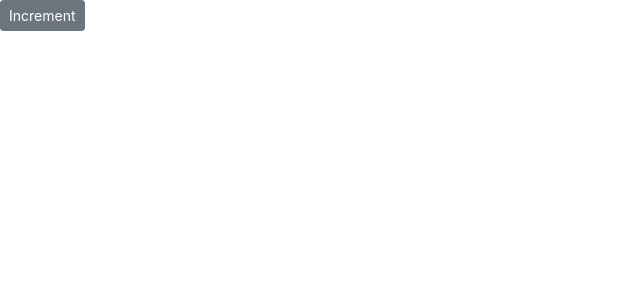
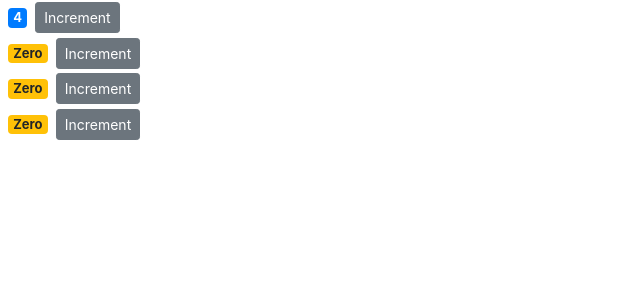
Before and after one commit to Davien21/counter-app, a React (Create React App) app: page / in a window 1280 px wide. Shown: the top 300 px of the page, without its empty margins (0-640 px from the left). Built offline with nearby package versions, Linux system fonts and the light colour scheme.

Commit message:
replace counter component with counters

```diff
--- a/src/index.js
+++ b/src/index.js
@@ -4,12 +4,12 @@ import './index.css';
 import App from './App';
 import reportWebVitals from './reportWebVitals';
 import 'bootstrap/dist/css/bootstrap.css'
-import Counter from './components/counter';
+import Counters from './components/counters';
 
 
 ReactDOM.render(
   <React.StrictMode>
-    <Counter />
+    <Counters />
   </React.StrictMode>,
   document.getElementById('root')
 );
```
